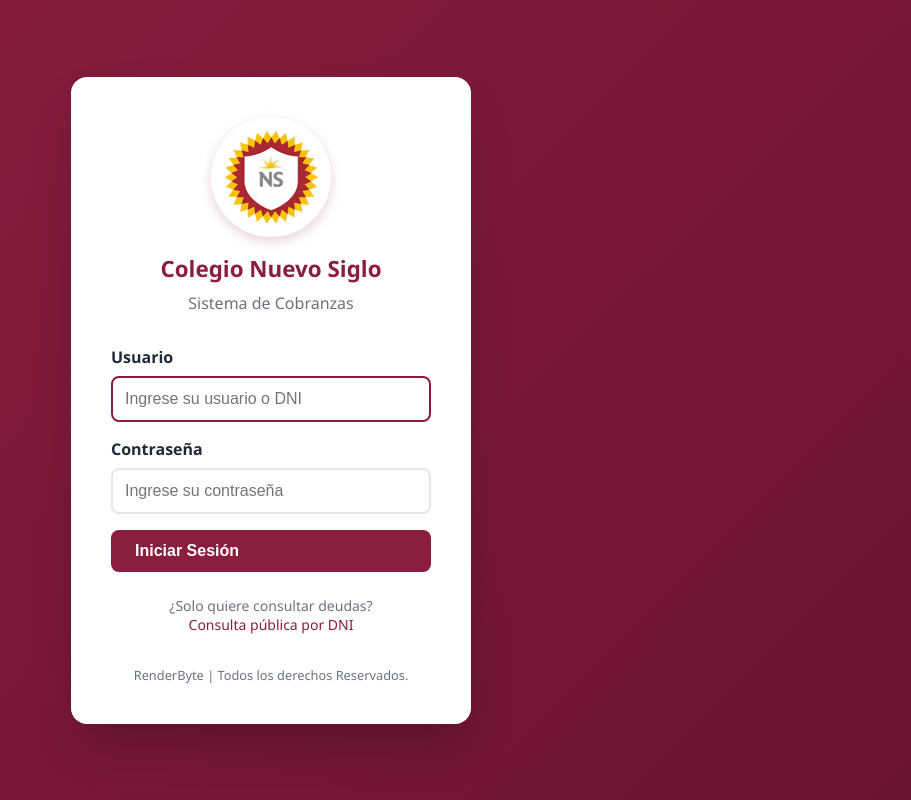
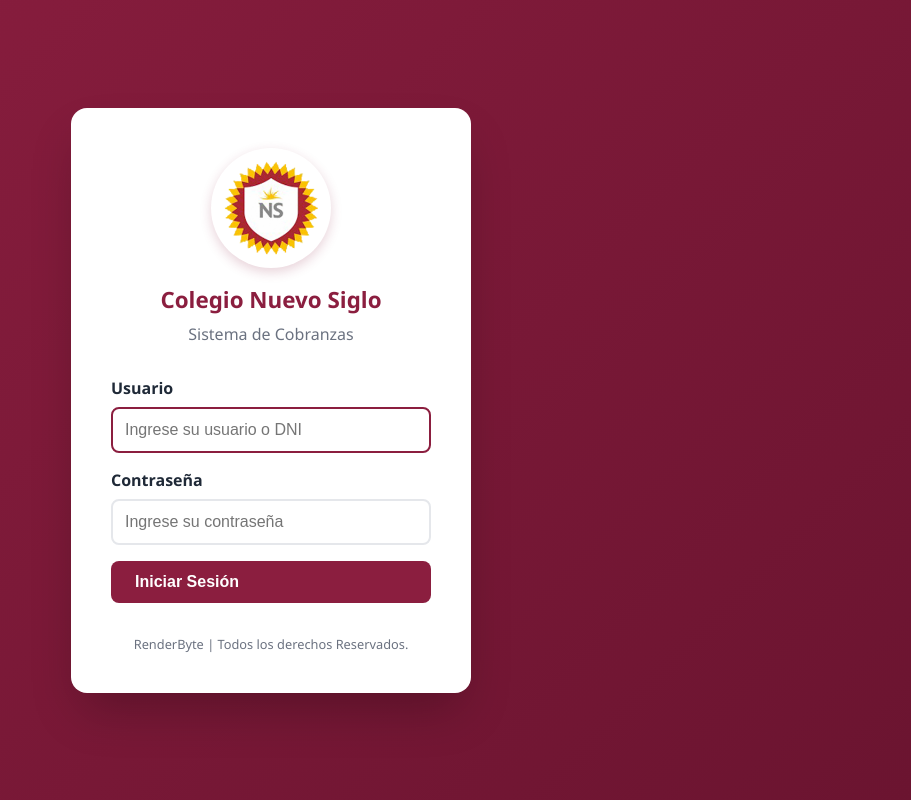
Before and after one commit to Joel010999/colegio-nuevo-siglo, a Django app: page / in a window 1280 px wide. Shown: the whole page, without its empty margins (369-1280 px from the left). Run offline with Django 5.2, Linux system fonts and the light colour scheme.

Commit message:
Actualizacion de texto en login

```diff
--- a/portal/templates/portal/login.html
+++ b/portal/templates/portal/login.html
@@ -94,10 +94,7 @@
             <button type="submit" class="btn btn-primary btn-block-mobile" style="width:100%">Iniciar Sesión</button>
         </form>
 
-        <p class="login-footer">
-            ¿Solo quiere consultar deudas?<br>
-            <a href="{% url 'portal:consulta_publica' %}">Consulta pública por DNI</a>
-        </p>
+
         <div style="text-align: center; margin-top: 2rem; color: var(--text-light); font-size: 0.8rem;">
             <a href="https://renderbyte.net" target="_blank" style="color: inherit; text-decoration: none;">RenderByte |
                 Todos los derechos Reservados.</a>
```
